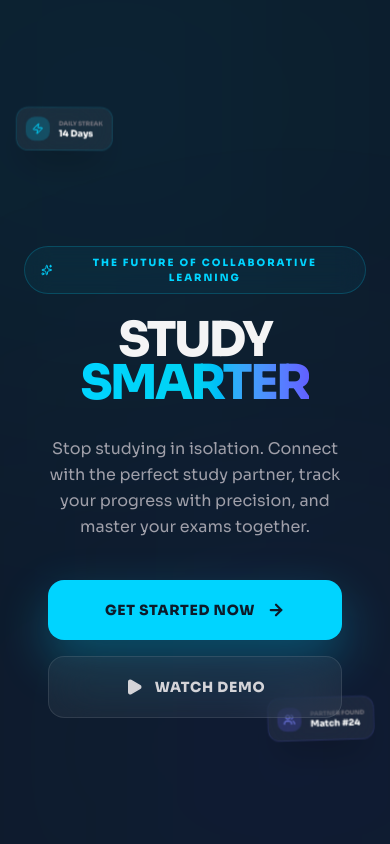
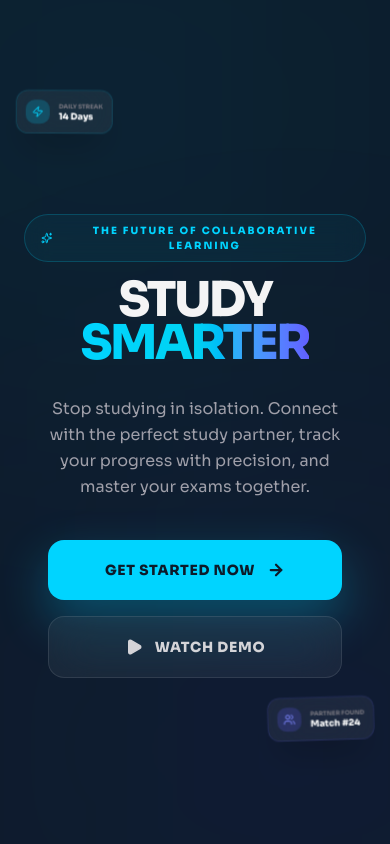
Before and after one commit to 3456782/prepmitraaa, a React (Vite) app: page / in a window 390 px wide. Shown: the top 844 px of the page. Built offline with nearby package versions, Linux system fonts and the light colour scheme; no server answers.

Commit message:
feat: Adjust landing page spacing and positioning
Refines the visual layout of the landing page by adjusting padding and element positioning for improved responsiveness and aesthetic appeal across different screen sizes.

```diff
--- a/src/pages/Landing.tsx
+++ b/src/pages/Landing.tsx
@@ -107,7 +107,7 @@ export default function Landing() {
       </div>
 
       {/* Hero Section */}
-      <section className="relative min-h-screen flex flex-col items-center justify-center px-6 pt-20 overflow-hidden">
+      <section className="relative min-h-screen flex flex-col items-center justify-center px-6 pt-12 md:pt-20 overflow-hidden">
         <motion.div
           style={{ y: y1, opacity }}
           className="relative z-10 max-w-7xl mx-auto text-center"
@@ -116,7 +116,7 @@ export default function Landing() {
             initial={{ opacity: 0, scale: 0.9 }}
             animate={{ opacity: 1, scale: 1 }}
             transition={{ duration: 0.5 }}
-            className="inline-flex items-center gap-2 px-4 py-2 mb-6 md:mb-8 mt-10 md:mt-0 text-[10px] font-black tracking-[0.2em] text-teal-electric uppercase bg-teal-electric/5 rounded-full border border-teal-electric/20 backdrop-blur-md"
+            className="inline-flex items-center gap-2 px-4 py-2 mb-4 md:mb-8 text-[10px] font-black tracking-[0.2em] text-teal-electric uppercase bg-teal-electric/5 rounded-full border border-teal-electric/20 backdrop-blur-md"
           >
             <Sparkles size={12} /> The Future of Collaborative Learning
           </motion.div>
@@ -172,7 +172,7 @@ export default function Landing() {
           <motion.div
             animate={{ y: [0, -15, 0], rotate: [0, 5, 0] }}
             transition={{ duration: 6, repeat: Infinity, ease: "easeInOut" }}
-            className="absolute top-[12%] left-4 md:left-20 lg:top-1/4"
+            className="absolute top-[10%] left-4 md:left-20 lg:top-1/4"
           >
             <div className="glass-card p-3 md:p-4 rounded-2xl border-teal-electric/20 shadow-2xl scale-75 md:scale-100 origin-left">
               <div className="flex items-center gap-3">
```
